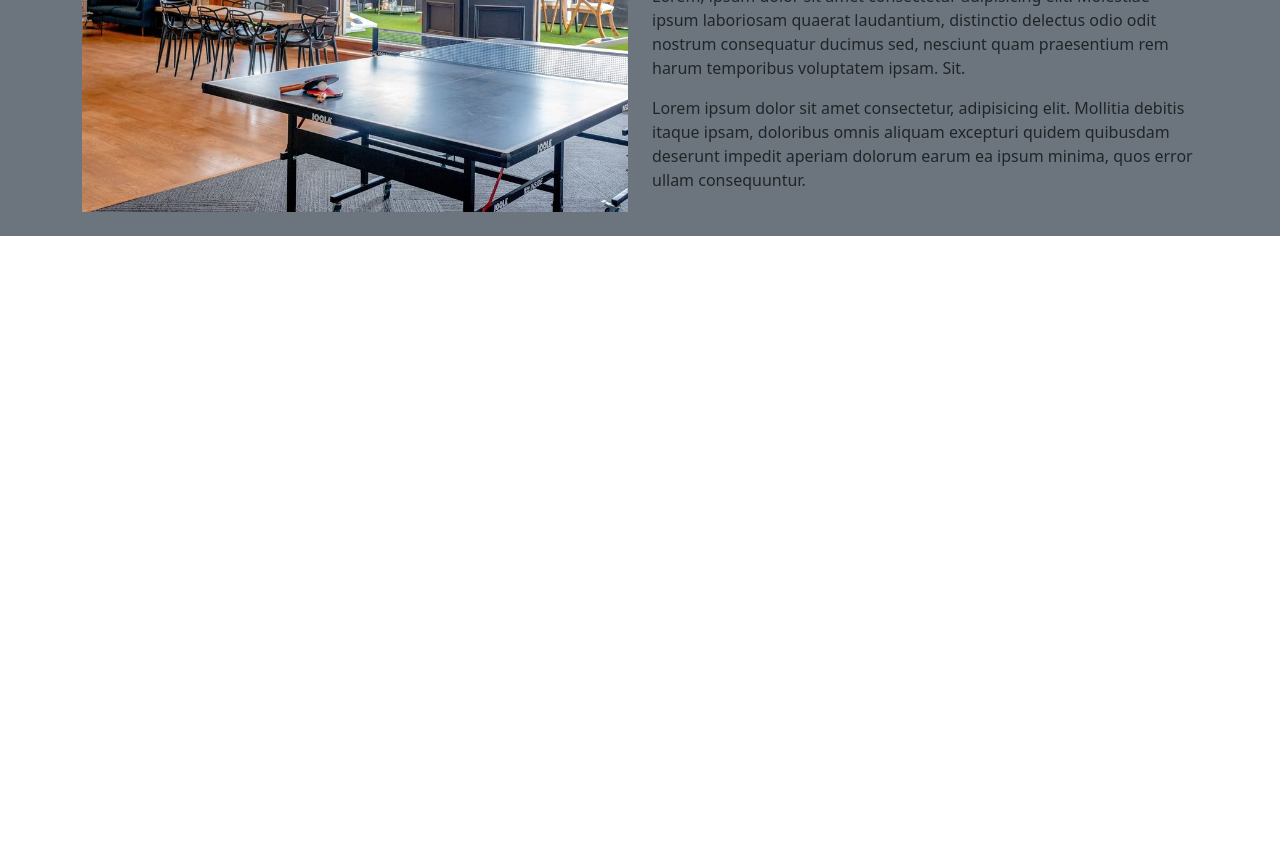
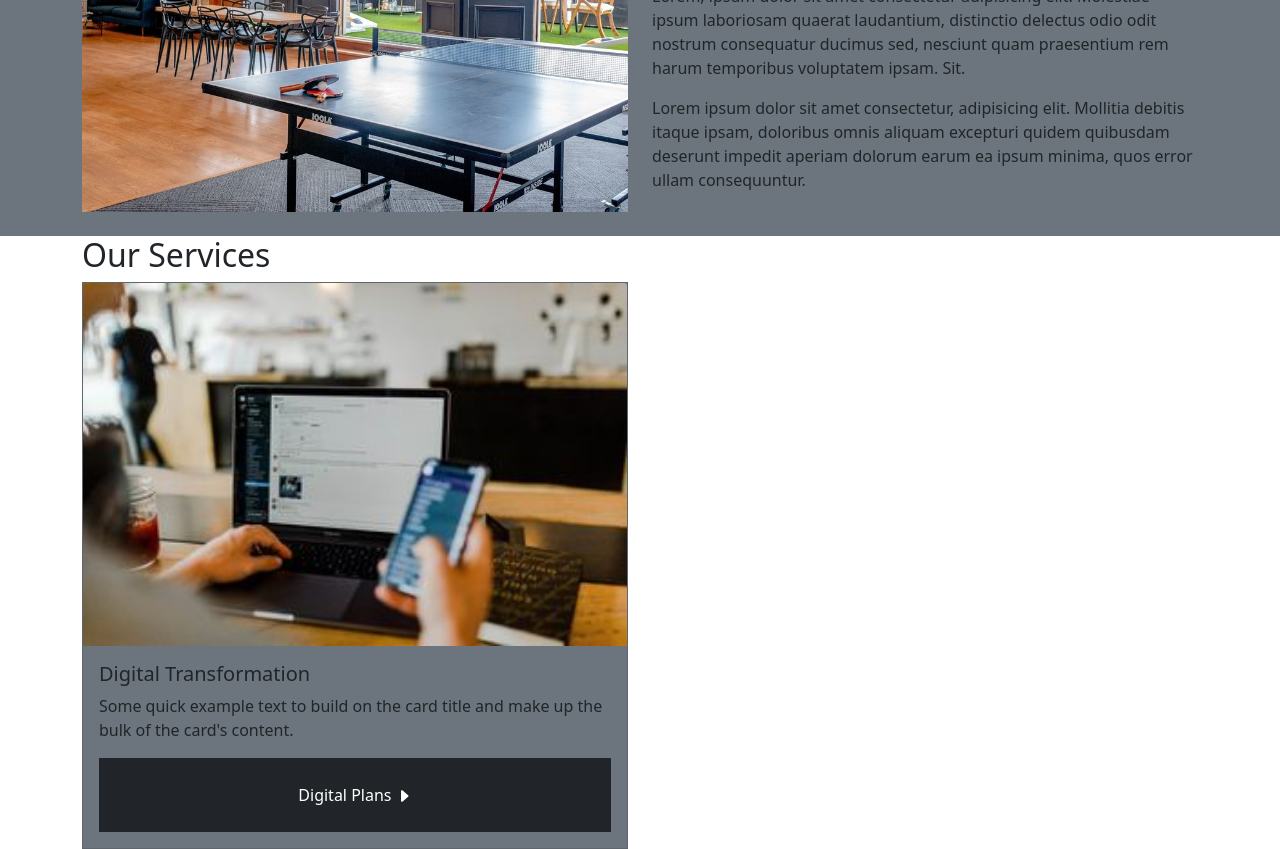
Before and after one commit to abhaysharma/mtm6201-f21-020-week-10, a plain HTML site: page index.html in a window 1280 px wide. Shown: the part 627-1476 px from the top of the page. Before the commit the page ends 863 px from the top, so only its background shows below. Drawn offline with nearby package versions, Linux system fonts and the light colour scheme.

Commit message:
Adds our services section

```diff
--- a/index.html
+++ b/index.html
@@ -67,13 +67,33 @@
     <section class="bg-secondary py-4">
       <div class="container-xl">
         <div class="row">
-          <div class="col">
+          <div class="col-sm">
             <img src="images/about-us.jpg" alt="image of the office ping pong table" class="img-fluid">
           </div>
-          <div class="col">
+          <div class="col-sm">
             <h2>About Us</h2>
             <p>Lorem, ipsum dolor sit amet consectetur adipisicing elit. Molestiae ipsum laboriosam quaerat laudantium, distinctio delectus odio odit nostrum consequatur ducimus sed, nesciunt quam praesentium rem harum temporibus voluptatem ipsam. Sit.</p>
             <p>Lorem ipsum dolor sit amet consectetur, adipisicing elit. Mollitia debitis itaque ipsam, doloribus omnis aliquam excepturi quidem quibusdam deserunt impedit aperiam dolorum earum ea ipsum minima, quos error ullam consequuntur.</p>
+          </div>
+        </div>
+      </div>
+    </section>
+    <!-- **** Services Section **** -->
+    <section class="container-xl">
+      <h2>Our Services</h2>
+      <div class="row">
+        <div class="col-sm-6">
+          <div class="card bg-secondary rounded-0">
+            <img src="images/digital.jpg" class="card-img-top" alt="user on a laptop and smartphone">
+            <div class="card-body">
+              <h5 class="card-title">Digital Transformation</h5>
+              <p class="card-text">Some quick example text to build on the card title and make up the bulk of the card's content.</p>
+              <a href="#" class="btn btn-dark rounded-0 p-4 d-block">Digital Plans
+                <svg xmlns="http://www.w3.org/2000/svg" width="16" height="16" fill="currentColor" class="bi bi-caret-right-fill" viewBox="0 0 16 16">
+                  <path d="m12.14 8.753-5.482 4.796c-.646.566-1.658.106-1.658-.753V3.204a1 1 0 0 1 1.659-.753l5.48 4.796a1 1 0 0 1 0 1.506z" />
+                </svg>
+              </a>
+            </div>
           </div>
         </div>
       </div>
```
